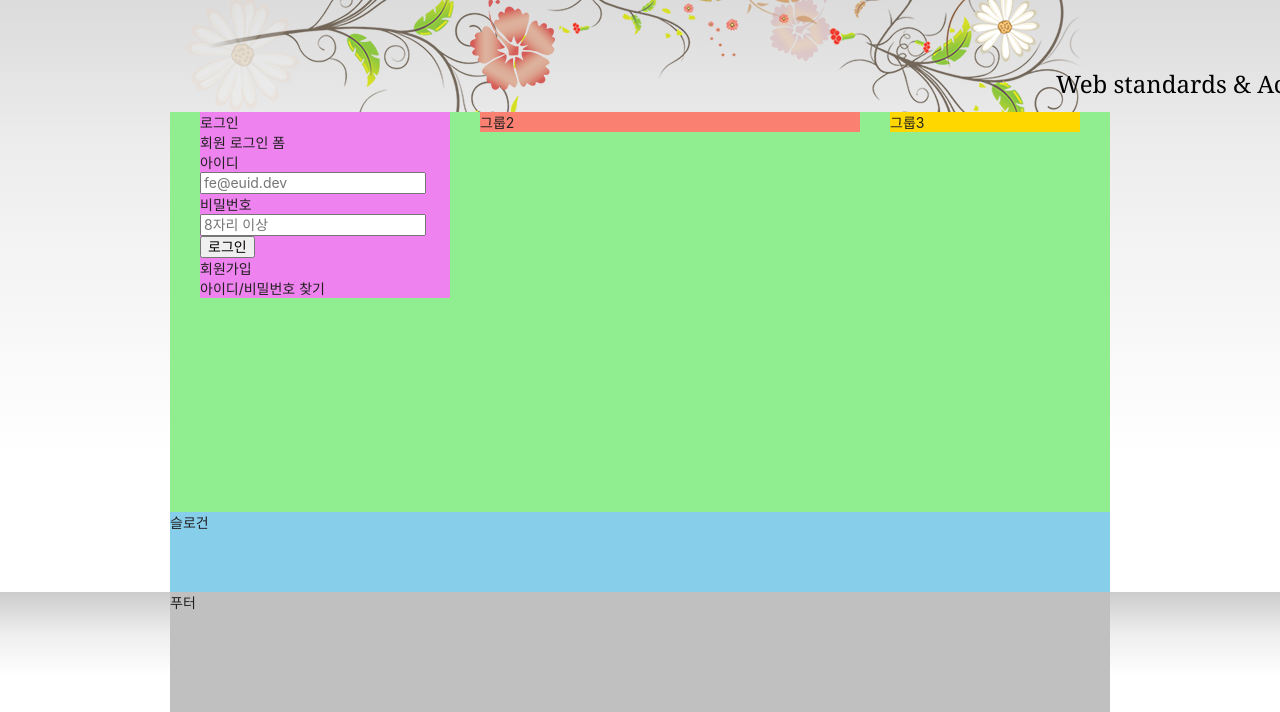
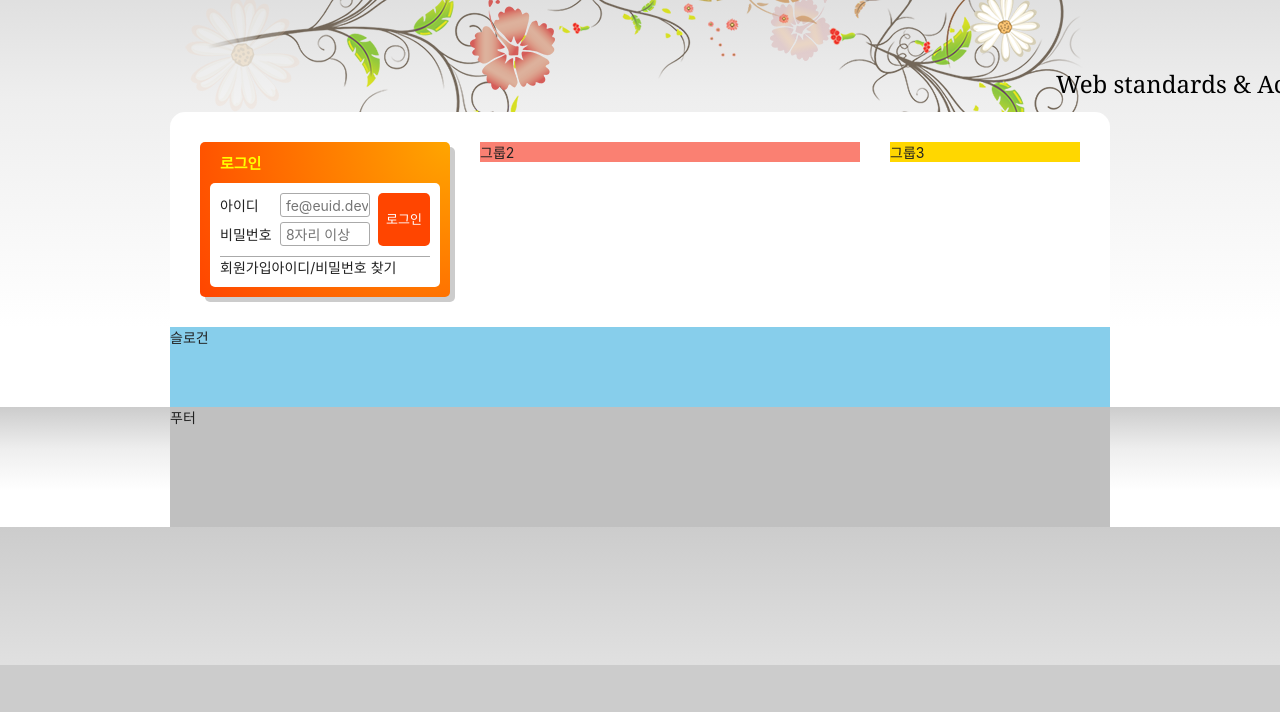
Before and after one commit to parkilbeom/HTML5, a plain HTML site: page index.html in a window 1280 px wide. Shown: the part 135-847 px from the top of the page. After the commit the page ends 800 px from the top, so only its background shows below. Drawn offline with Linux system fonts and the light colour scheme; a web font is replaced by a local one.

Commit message:
로그인 제목 및 폼 완성

```diff
--- a/styles/style.css
+++ b/styles/style.css
@@ -3,7 +3,7 @@
 @import url(./reset.css);
 
 /* 숨김 콘텐츠 */
-.a11y-hidden {
+.a11y-hidden, legend {
   position: absolute;
   width: 1px;
   height: 1px;
@@ -270,10 +270,11 @@ body {
 
 /* 메인 */
 .main {
-  background: lightgreen;
-  height: 50vh;
+  background: #fff;
+  min-height: 450;
   display: flow-root;
-  padding: 0 15px;
+  padding: 30px 15px;
+  border-radius: 15px 15px 0 0;
 }
 
 .group {
@@ -282,7 +283,6 @@ body {
 }
 
 .group1 {
-  background-color: violet;
   width: 250px;
 }
 .group2 {
@@ -292,6 +292,70 @@ body {
 .group3 {
   background-color: gold;
   width: 190px;
+}
+
+/* 로그인 */
+
+.login{
+  box-shadow: 5px 5px 0 0 #ccc;
+  background: orange radial-gradient(circle at right top, orange, orangered);
+  border-radius: 5px;
+  padding: 10px;
+
+}
+.login-title{
+  font-weight: 700;
+  font-size: 15px;
+  text-indent: 10px;
+  color: #ff0;
+}
+.login-form{
+  margin-top: 10px;
+  background-color: #fff;
+  border-radius: 5px 5px 0 0;
+  padding: 10px 10px 0 10px;
+}
+
+.login-form fieldset {
+  position: relative;
+  border-bottom: 1px solid #aaa;
+  padding-bottom: 5px;
+}
+
+.sign {
+  background-color: white;
+  border-radius: 0 0 5px 5px;
+  padding: 0 10px 10px 10px;
+  display: flex;
+  justify-content: ;
+}
+
+.user-email,.user-pw {
+  margin-bottom: 5px;
+}
+.login-form label{
+  display: inline-block;
+  width: 4em;
+}
+.login-form input{
+  width: 90px;
+  height: 24px;
+  border: 1px solid #aaa;
+  padding: 1px 1px 1px 5px;
+  border-radius: 3px;
+}
+
+.login-button{
+  position: absolute;
+  top: 0;
+  right: 0;
+  height: 53px;
+  background-color: orangered;
+  color: #fff;
+  border: 0;
+  padding: 0 8px;
+  border-radius: 5px;
+  font-size: 13px;
 }
 
 /* 슬로건 */
```
